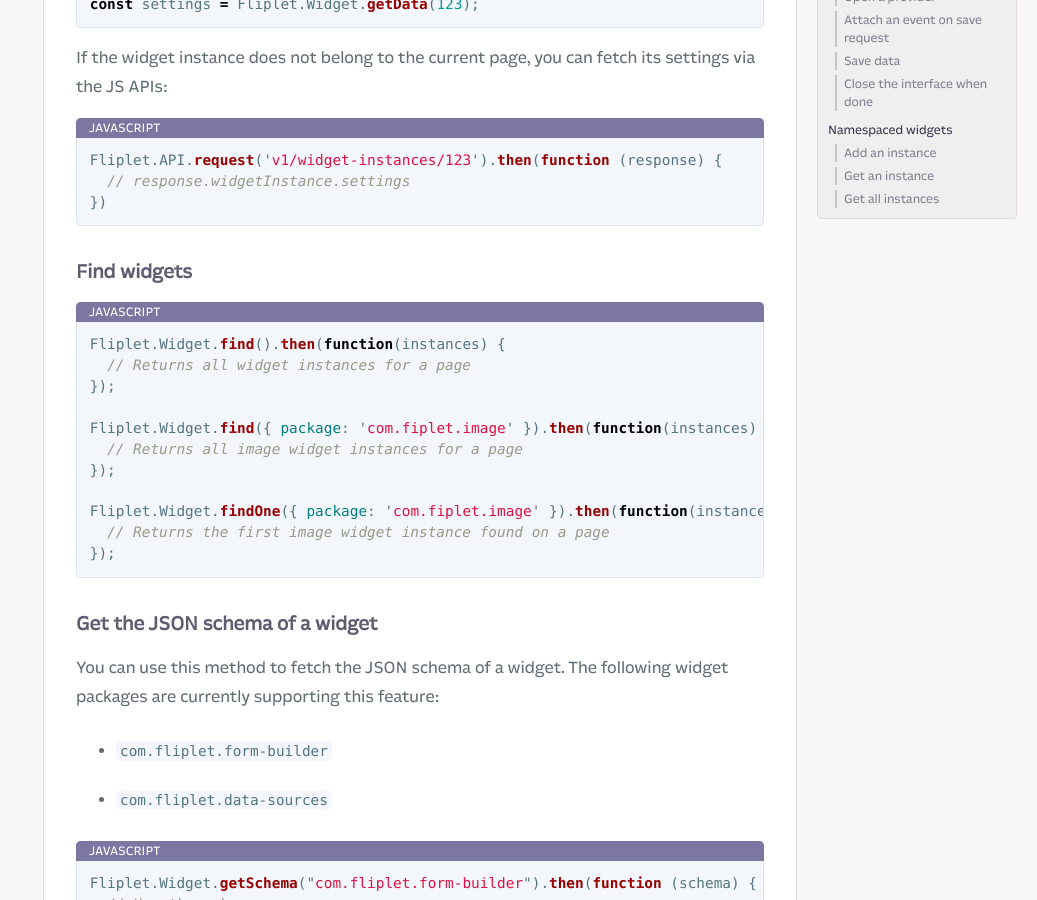
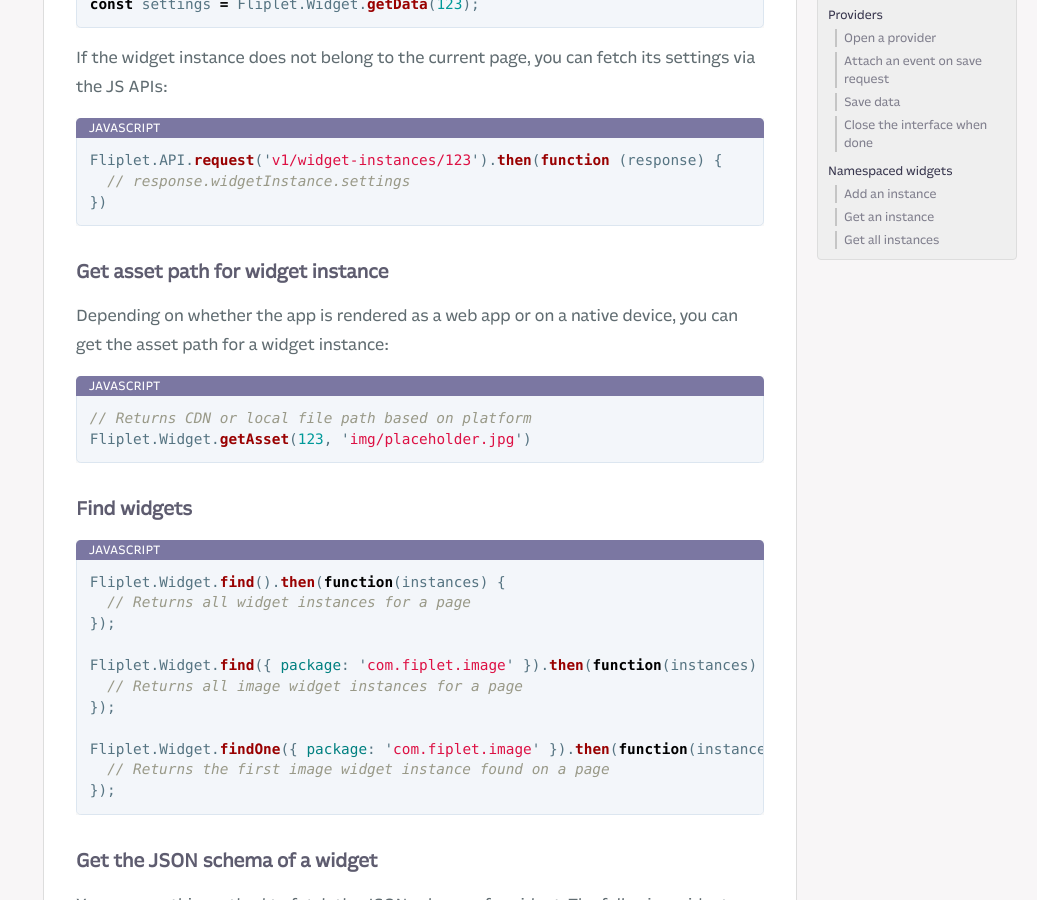
Before and after one commit to Fliplet/fliplet-cli, a Jekyll site: the page built from docs/API/core/widget.md, in a window 1280 px wide and 900 px high, scrolled down 1042 px. Shown: the whole window, without its empty margins (243-1280 px from the left). Built offline with Jekyll 4.4.1, drawn with Linux system fonts in a browser that asks for light colours; nearby versions of some CDN libraries; our own code applies the rules of GitHub Pages for plain Markdown files; library files that are not in the unit come from our copies; comment, search, counter and statistics services are not loaded; a style sheet for code colours, icons or effects is not loaded; some of the changed text lies outside the part shown.

Commit message:
Documents JS API for getting asset paths

````diff
--- a/docs/API/core/widget.md
+++ b/docs/API/core/widget.md
@@ -34,6 +34,15 @@
 Fliplet.API.request('v1/widget-instances/123').then(function (response) {
   // response.widgetInstance.settings
 })
+```
+
+### Get asset path for widget instance
+
+Depending on whether the app is rendered as a web app or on a native device, you can get the asset path for a widget instance:
+
+```js
+// Returns CDN or local file path based on platform
+Fliplet.Widget.getAsset(123, 'img/placeholder.jpg')
 ```
 
 ### Find widgets
````
